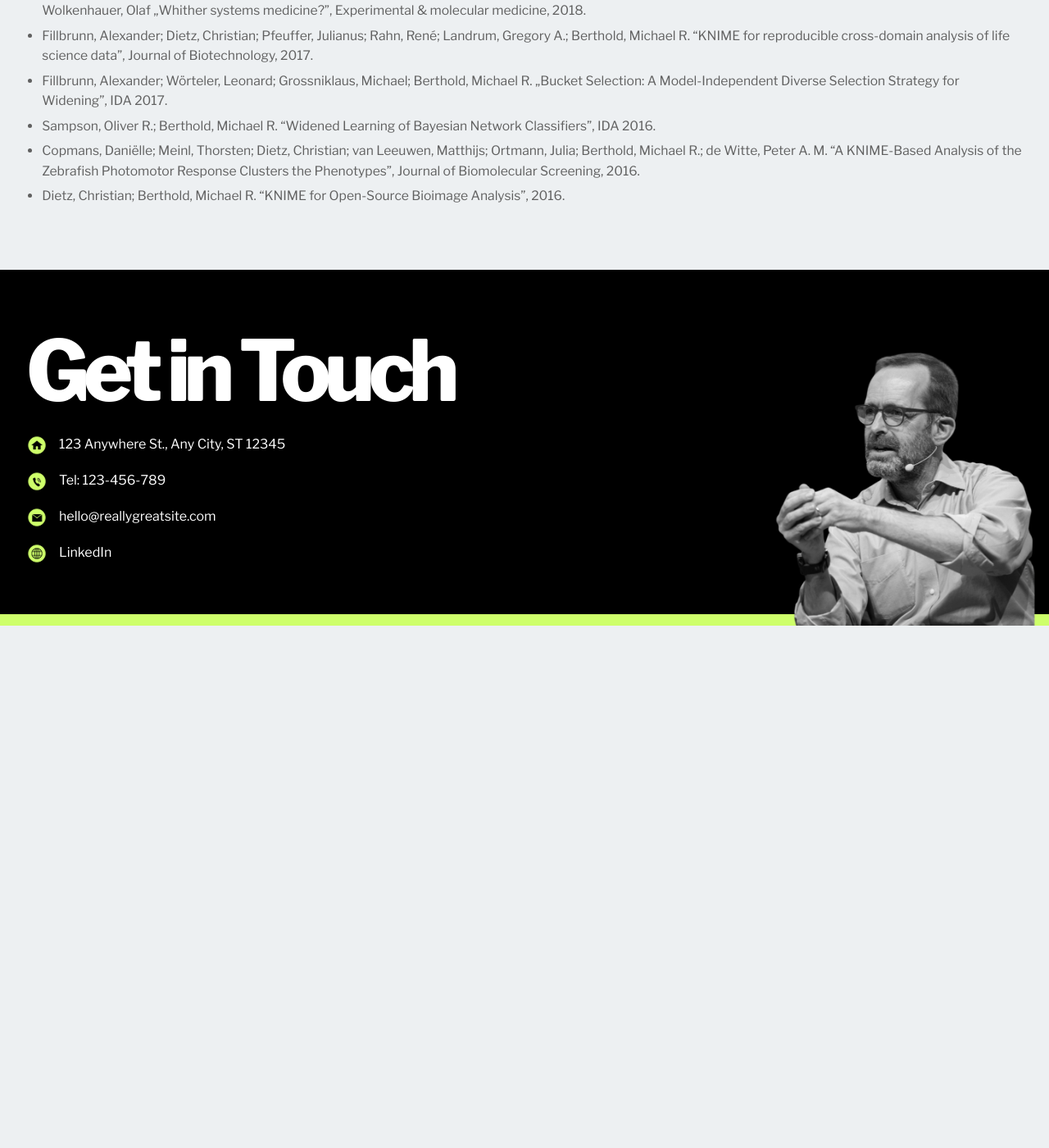
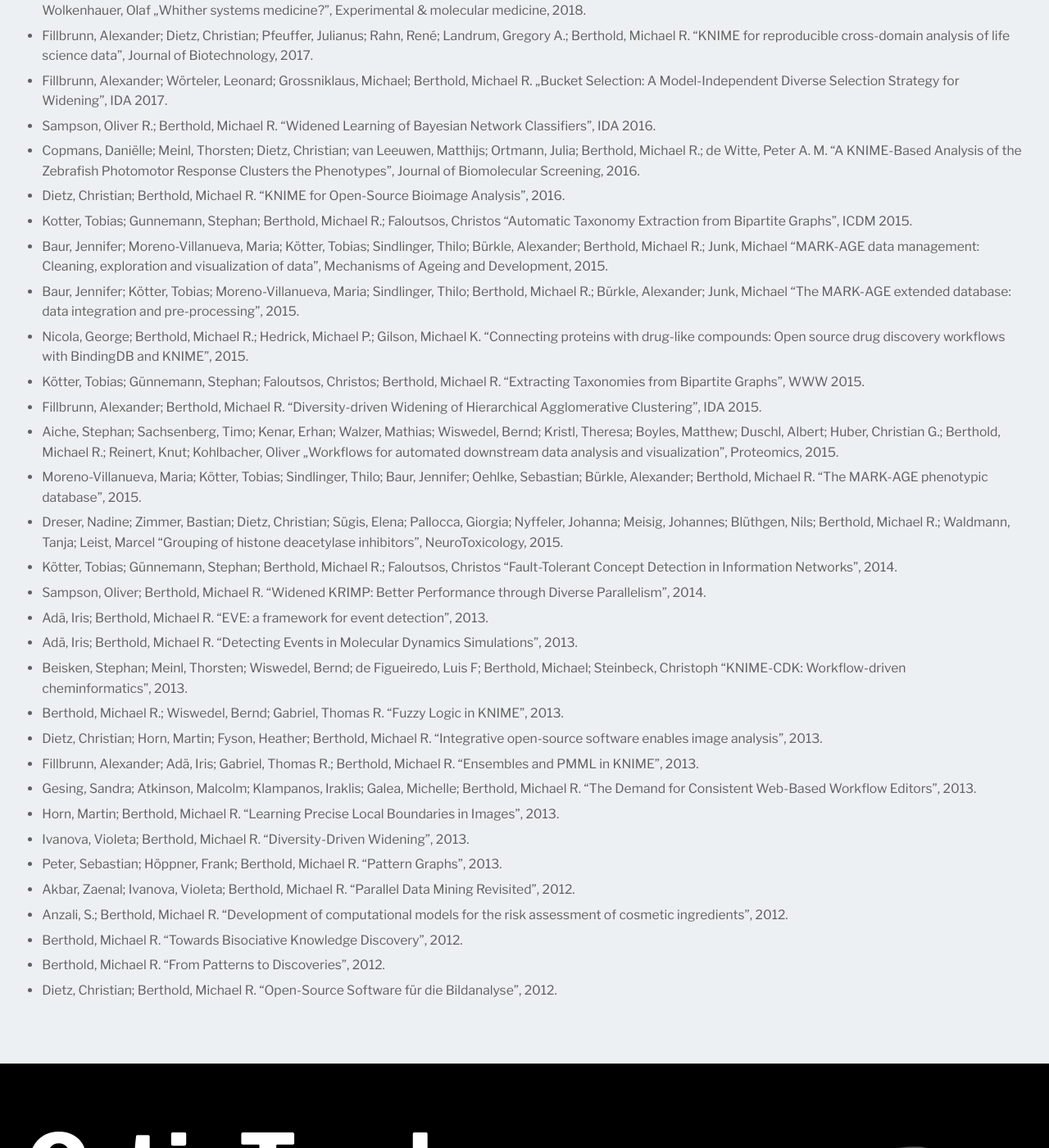
Before and after one commit to lacahelpme/mb, a Jekyll site: the page built from publications.html, in a window 1280 px wide and 1400 px high, scrolled down 3972 px. Shown: the whole window at 82% size. Built offline with Jekyll 4.4.1, drawn with Linux system fonts in a browser that asks for light colours; before the commit the page ends 4735 px from its top, so only the background shows below that.

Commit message:
Update peer_reviewed_publications.yml

```diff
--- a/_data/peer_reviewed_publications.yml
+++ b/_data/peer_reviewed_publications.yml
@@ -61,3 +61,107 @@
 - text: >-
     Dietz, Christian; Berthold, Michael R. “KNIME for Open-Source Bioimage Analysis”, 2016.
   url: ''
+
+- text: >-
+    Kotter, Tobias; Gunnemann, Stephan; Berthold, Michael R.; Faloutsos, Christos “Automatic Taxonomy Extraction from Bipartite Graphs”, ICDM 2015.
+  url: ''
+
+- text: >-
+    Baur, Jennifer; Moreno-Villanueva, Maria; Kötter, Tobias; Sindlinger, Thilo; Bürkle, Alexander; Berthold, Michael R.; Junk, Michael “MARK-AGE data management: Cleaning, exploration and visualization of data”, Mechanisms of Ageing and Development, 2015.
+  url: ''
+
+- text: >-
+    Baur, Jennifer; Kötter, Tobias; Moreno-Villanueva, Maria; Sindlinger, Thilo; Berthold, Michael R.; Bürkle, Alexander; Junk, Michael “The MARK-AGE extended database: data integration and pre-processing”, 2015.
+  url: ''
+
+- text: >-
+    Nicola, George; Berthold, Michael R.; Hedrick, Michael P.; Gilson, Michael K. “Connecting proteins with drug-like compounds: Open source drug discovery workflows with BindingDB and KNIME”, 2015.
+  url: ''
+
+- text: >-
+    Kötter, Tobias; Günnemann, Stephan; Faloutsos, Christos; Berthold, Michael R. “Extracting Taxonomies from Bipartite Graphs”, WWW 2015.
+  url: ''
+
+- text: >-
+    Fillbrunn, Alexander; Berthold, Michael R. “Diversity-driven Widening of Hierarchical Agglomerative Clustering”, IDA 2015.
+  url: ''
+
+- text: >-
+    Aiche, Stephan; Sachsenberg, Timo; Kenar, Erhan; Walzer, Mathias; Wiswedel, Bernd; Kristl, Theresa; Boyles, Matthew; Duschl, Albert; Huber, Christian G.; Berthold, Michael R.; Reinert, Knut; Kohlbacher, Oliver „Workflows for automated downstream data analysis and visualization”, Proteomics, 2015.
+  url: ''
+
+- text: >-
+    Moreno-Villanueva, Maria; Kötter, Tobias; Sindlinger, Thilo; Baur, Jennifer; Oehlke, Sebastian; Bürkle, Alexander; Berthold, Michael R. “The MARK-AGE phenotypic database”, 2015.
+  url: ''
+
+- text: >-
+    Dreser, Nadine; Zimmer, Bastian; Dietz, Christian; Sügis, Elena; Pallocca, Giorgia; Nyffeler, Johanna; Meisig, Johannes; Blüthgen, Nils; Berthold, Michael R.; Waldmann, Tanja; Leist, Marcel “Grouping of histone deacetylase inhibitors”, NeuroToxicology, 2015.
+  url: ''
+
+- text: >-
+    Kötter, Tobias; Günnemann, Stephan; Berthold, Michael R.; Faloutsos, Christos “Fault-Tolerant Concept Detection in Information Networks”, 2014.
+  url: ''
+
+- text: >-
+    Sampson, Oliver; Berthold, Michael R. “Widened KRIMP: Better Performance through Diverse Parallelism”, 2014.
+  url: ''
+
+- text: >-
+    Adä, Iris; Berthold, Michael R. “EVE: a framework for event detection”, 2013.
+  url: ''
+
+- text: >-
+    Adä, Iris; Berthold, Michael R. “Detecting Events in Molecular Dynamics Simulations”, 2013.
+  url: ''
+
+- text: >-
+    Beisken, Stephan; Meinl, Thorsten; Wiswedel, Bernd; de Figueiredo, Luis F; Berthold, Michael; Steinbeck, Christoph “KNIME-CDK: Workflow-driven cheminformatics”, 2013.
+  url: ''
+
+- text: >-
+    Berthold, Michael R.; Wiswedel, Bernd; Gabriel, Thomas R. “Fuzzy Logic in KNIME”, 2013.
+  url: ''
+
+- text: >-
+    Dietz, Christian; Horn, Martin; Fyson, Heather; Berthold, Michael R. “Integrative open-source software enables image analysis”, 2013.
+  url: ''
+
+- text: >-
+    Fillbrunn, Alexander; Adä, Iris; Gabriel, Thomas R.; Berthold, Michael R. “Ensembles and PMML in KNIME”, 2013.
+  url: ''
+
+- text: >-
+    Gesing, Sandra; Atkinson, Malcolm; Klampanos, Iraklis; Galea, Michelle; Berthold, Michael R. “The Demand for Consistent Web-Based Workflow Editors”, 2013.
+  url: ''
+
+- text: >-
+    Horn, Martin; Berthold, Michael R. “Learning Precise Local Boundaries in Images”, 2013.
+  url: ''
+
+- text: >-
+    Ivanova, Violeta; Berthold, Michael R. “Diversity-Driven Widening”, 2013.
+  url: ''
+
+- text: >-
+    Peter, Sebastian; Höppner, Frank; Berthold, Michael R. “Pattern Graphs”, 2013.
+  url: ''
+
+- text: >-
+    Akbar, Zaenal; Ivanova, Violeta; Berthold, Michael R. “Parallel Data Mining Revisited”, 2012.
+  url: ''
+
+- text: >-
+    Anzali, S.; Berthold, Michael R. “Development of computational models for the risk assessment of cosmetic ingredients”, 2012.
+  url: ''
+
+- text: >-
+    Berthold, Michael R. “Towards Bisociative Knowledge Discovery”, 2012.
+  url: ''
+
+- text: >-
+    Berthold, Michael R. “From Patterns to Discoveries”, 2012.
+  url: ''
+
+- text: >-
+    Dietz, Christian; Berthold, Michael R. “Open-Source Software für die Bildanalyse”, 2012.
+  url: ''
```
